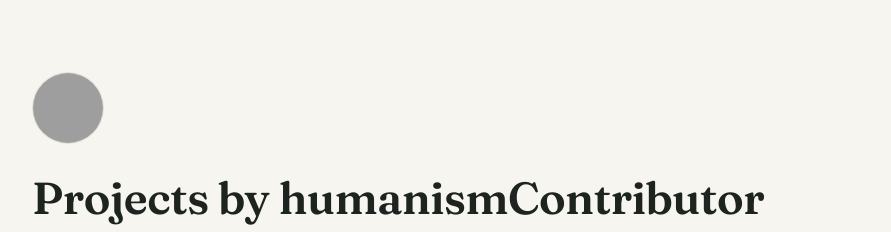
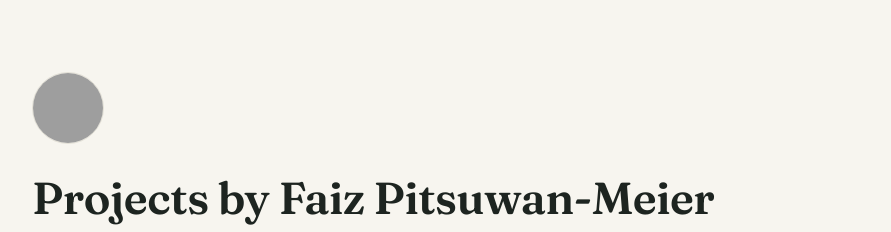
Before and after one commit to humanismContributor/humanismContributor.github.io, a plain HTML site: page index.html in a window 1280 px wide. Shown: the top 232 px of the page, without its empty margins (194-1085 px from the left). Drawn offline with Linux system fonts and the light colour scheme; grey boxes are pictures that could not be loaded.

Commit message:
Change portfolio title to "Projects by Faiz Pitsuwan-Meier"
Co-Authored-By: Claude Opus 5.5 <noreply@anthropic.com>

```diff
--- a/index.html
+++ b/index.html
@@ -3,7 +3,7 @@
 <head>
   <meta charset="utf-8">
   <meta name="viewport" content="width=device-width, initial-scale=1">
-  <title>humanismContributor · Projects</title>
+  <title>Projects by Faiz Pitsuwan-Meier</title>
   <meta name="description" content="A portfolio of coding projects by humanismContributor.">
   <link rel="preconnect" href="https://fonts.googleapis.com">
   <link rel="preconnect" href="https://fonts.gstatic.com" crossorigin>
@@ -109,7 +109,7 @@
   <div class="wrap">
     <header>
       <img src="https://avatars.githubusercontent.com/u/345180576?v=4" alt="">
-      <h1>Projects by humanismContributor</h1>
+      <h1>Projects by Faiz Pitsuwan-Meier</h1>
       <p>Software I build, mostly tools that put public data to work on real-world problems.</p>
       <div class="profile"><a href="https://github.com/humanismContributor">GitHub profile →</a></div>
     </header>
```
